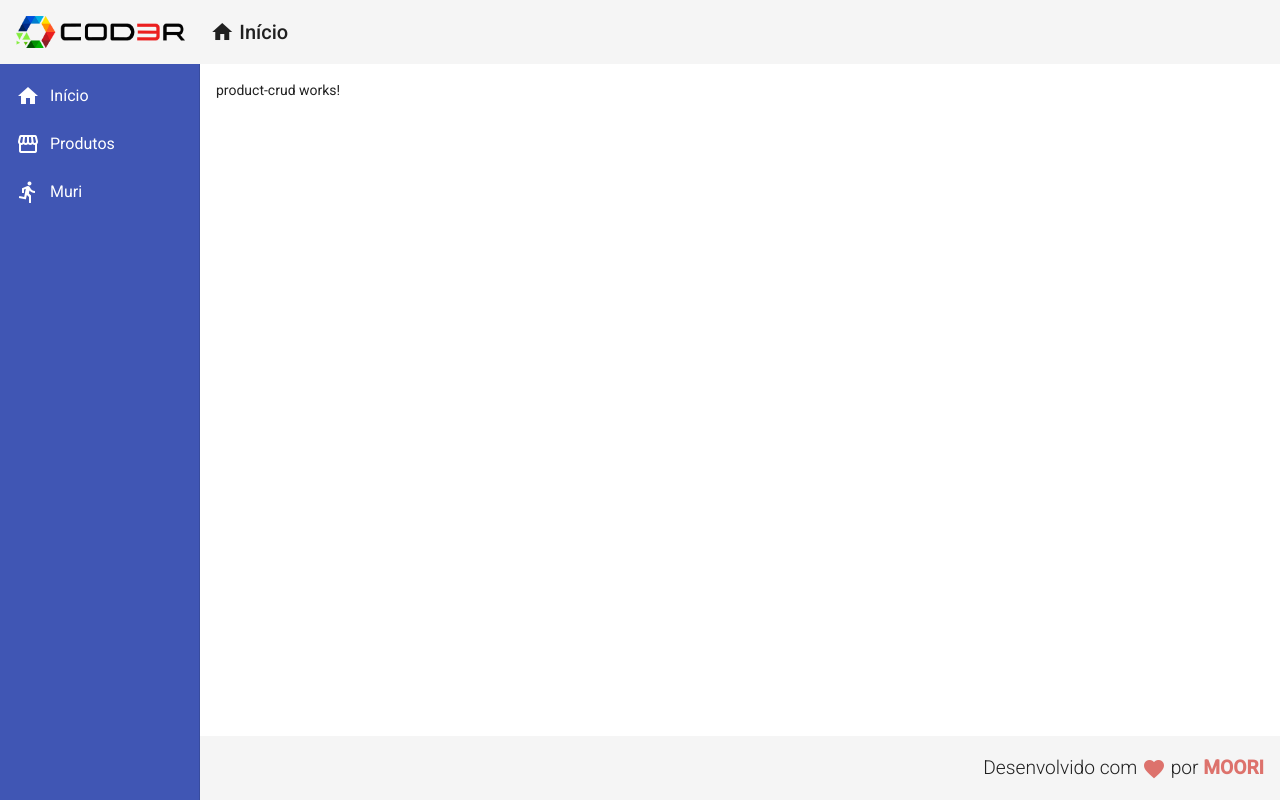
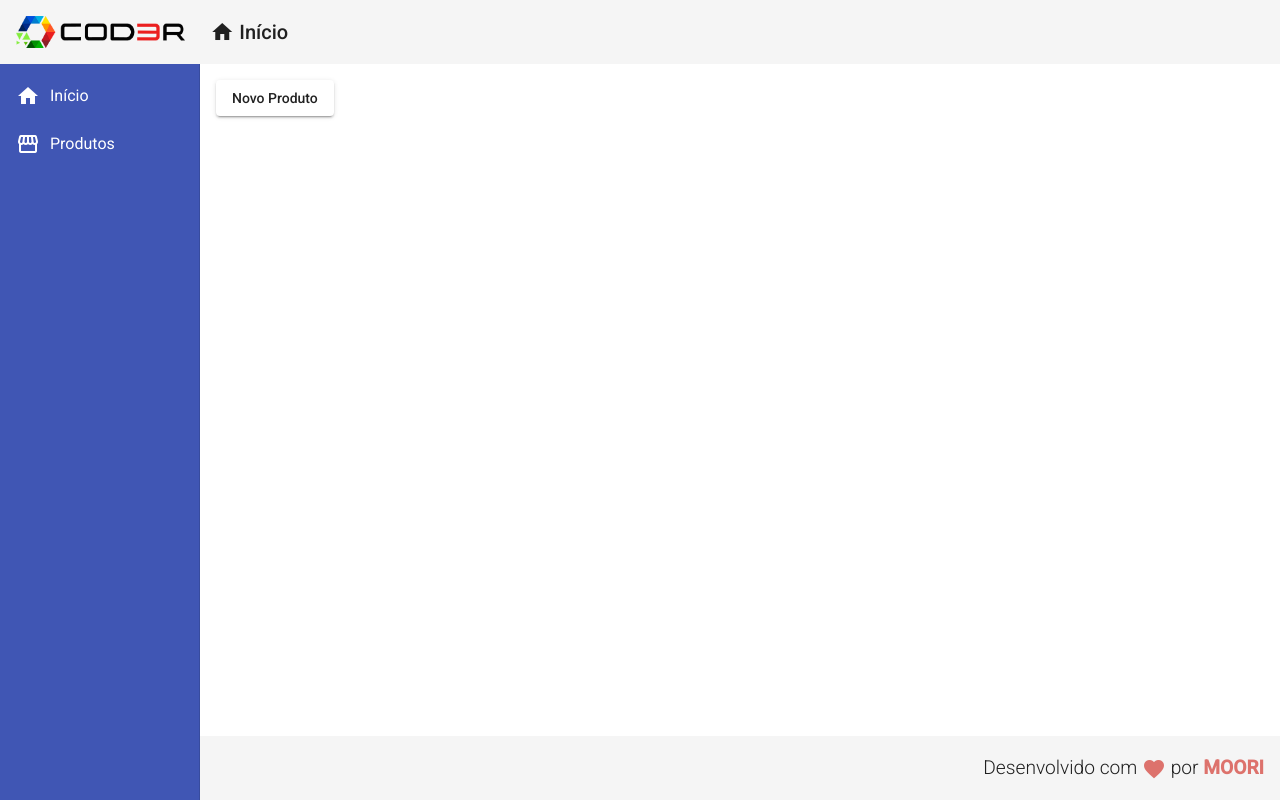
Before and after one commit to VictorPerigo/angular, an Angular app in the folder cadastroDeProdutos/frontend/: page /products in a window 1280 px wide. Built offline with nearby package versions, Linux system fonts and the light colour scheme.

Commit message:
crudInnit

```diff
--- a/cadastroDeProdutos/frontend/src/app/app-routing.module.ts
+++ b/cadastroDeProdutos/frontend/src/app/app-routing.module.ts
@@ -3,7 +3,6 @@
 
 import {HomeComponent} from './views/home/home.component'
 import {ProductCrudComponent} from './views/product-crud/product-crud.component'
-import {MuriCrudComponent} from './views/muri-crud/muri-crud.component'
 import {ProductCreateComponent} from './components/product/product-create/product-create.component'
 
 
@@ -17,10 +16,6 @@
     component: ProductCrudComponent
   },
   {
-    path: "muri",
-    component: MuriCrudComponent
-  },
-  {
     path:"products/create",
     component:ProductCreateComponent
   }
--- a/cadastroDeProdutos/frontend/src/app/components/product/product-create/product-create.component.html
+++ b/cadastroDeProdutos/frontend/src/app/components/product/product-create/product-create.component.html
@@ -1 +1 @@
-<p>product-create works!</p>
+<P>a</P>
--- a/cadastroDeProdutos/frontend/src/app/components/template/nav/nav.component.html
+++ b/cadastroDeProdutos/frontend/src/app/components/template/nav/nav.component.html
@@ -7,9 +7,6 @@
             <a mat-list-item routerLink="/products">
                 <i class="material-icons">storefront</i> Produtos
             </a>
-            <a mat-list-item routerLink="/muri">
-                <i class="material-icons">directions_run</i> Muri
-            </a>
         </mat-nav-list>
     </mat-sidenav>
     <mat-sidenav-content class="content">
--- a/cadastroDeProdutos/frontend/src/app/views/muri-crud/muri-crud.component.css
+++ /dev/null
@@ -1,9 +0,0 @@
-div  {
-    display: flex;
-    justify-content:center;
-    width:100%;
-
-}
-#muri-logo {
-    width: 50%;
-}
--- a/cadastroDeProdutos/frontend/src/app/views/muri-crud/muri-crud.component.html
+++ /dev/null
@@ -1,3 +0,0 @@
-<div>
-    <img MuriLink id="muri-logo" src="https://cdn.discordapp.com/attachments/748340007441530940/823693124365975623/unknown.png">
-</div>
--- a/cadastroDeProdutos/frontend/src/app/views/muri-crud/muri-crud.component.ts
+++ /dev/null
@@ -1,15 +0,0 @@
-import { Component, OnInit } from '@angular/core';
-
-@Component({
-  selector: 'app-muri-crud',
-  templateUrl: './muri-crud.component.html',
-  styleUrls: ['./muri-crud.component.css']
-})
-export class MuriCrudComponent implements OnInit {
-
-  constructor() { }
-
-  ngOnInit(): void {
-  }
-
-}
--- a/cadastroDeProdutos/frontend/src/app/views/product-crud/product-crud.component.html
+++ b/cadastroDeProdutos/frontend/src/app/views/product-crud/product-crud.component.html
@@ -1 +1,4 @@
-<p>product-crud works!</p>
+
+<button mat-raised-button (click)="navigateToProductCreate()">
+    Novo Produto
+</button>
--- a/cadastroDeProdutos/frontend/src/app/views/product-crud/product-crud.component.ts
+++ b/cadastroDeProdutos/frontend/src/app/views/product-crud/product-crud.component.ts
@@ -1,4 +1,5 @@
 import { Component, OnInit } from '@angular/core';
+import {Router} from '@angular/router'
 
 @Component({
   selector: 'app-product-crud',
@@ -7,9 +8,13 @@
 })
 export class ProductCrudComponent implements OnInit {
 
-  constructor() { }
+  constructor(private router: Router) { }
 
   ngOnInit(): void {
   }
 
+  navigateToProductCreate(): void {
+    this.router.navigate(['/products/create'])
+  }
+
 }
```
Also changed, not shown: cadastroDeProdutos/frontend/src/app/app.module.ts (+6 -4 lines).
